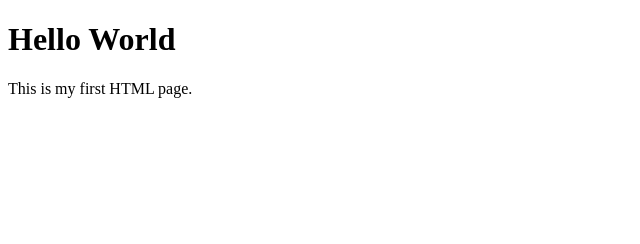
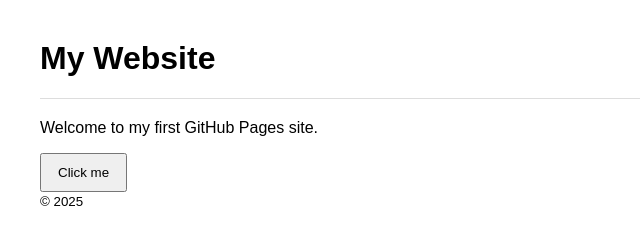
Before and after one commit to MonolithLLC/exposure-site, a plain HTML site: page index.html in a window 1280 px wide. Shown: the whole page, without its empty margins (0-640 px from the left). Drawn offline with Linux system fonts and the light colour scheme.

Commit message:
add structure css and js

```diff
--- a/index.html
+++ b/index.html
@@ -2,13 +2,23 @@
 <html lang="en">
 <head>
   <meta charset="UTF-8">
-  <title>My First Page</title>
+  <title>My Website</title>
+  <link rel="stylesheet" href="style.css">
 </head>
 <body>
-  <h1>Hello World</h1>
-  <p>This is my first HTML page.</p>
-  <script>
-    alert("Hello World");
-  </script>
+  <header>
+    <h1>My Website</h1>
+  </header>
+
+  <main>
+    <p>Welcome to my first GitHub Pages site.</p>
+    <button id="btn">Click me</button>
+  </main>
+
+  <footer>
+    <small>© 2025</small>
+  </footer>
+
+  <script src="script.js"></script>
 </body>
 </html>
--- /dev/null
+++ b/script.js
@@ -0,0 +1,3 @@
+document.getElementById("btn").addEventListener("click", () => {
+  alert("It works!");
+});
--- /dev/null
+++ b/style.css
@@ -0,0 +1,14 @@
+body {
+  font-family: Arial, sans-serif;
+  margin: 40px;
+}
+
+header {
+  border-bottom: 1px solid #ddd;
+  margin-bottom: 20px;
+}
+
+button {
+  padding: 10px 16px;
+  cursor: pointer;
+}
```
